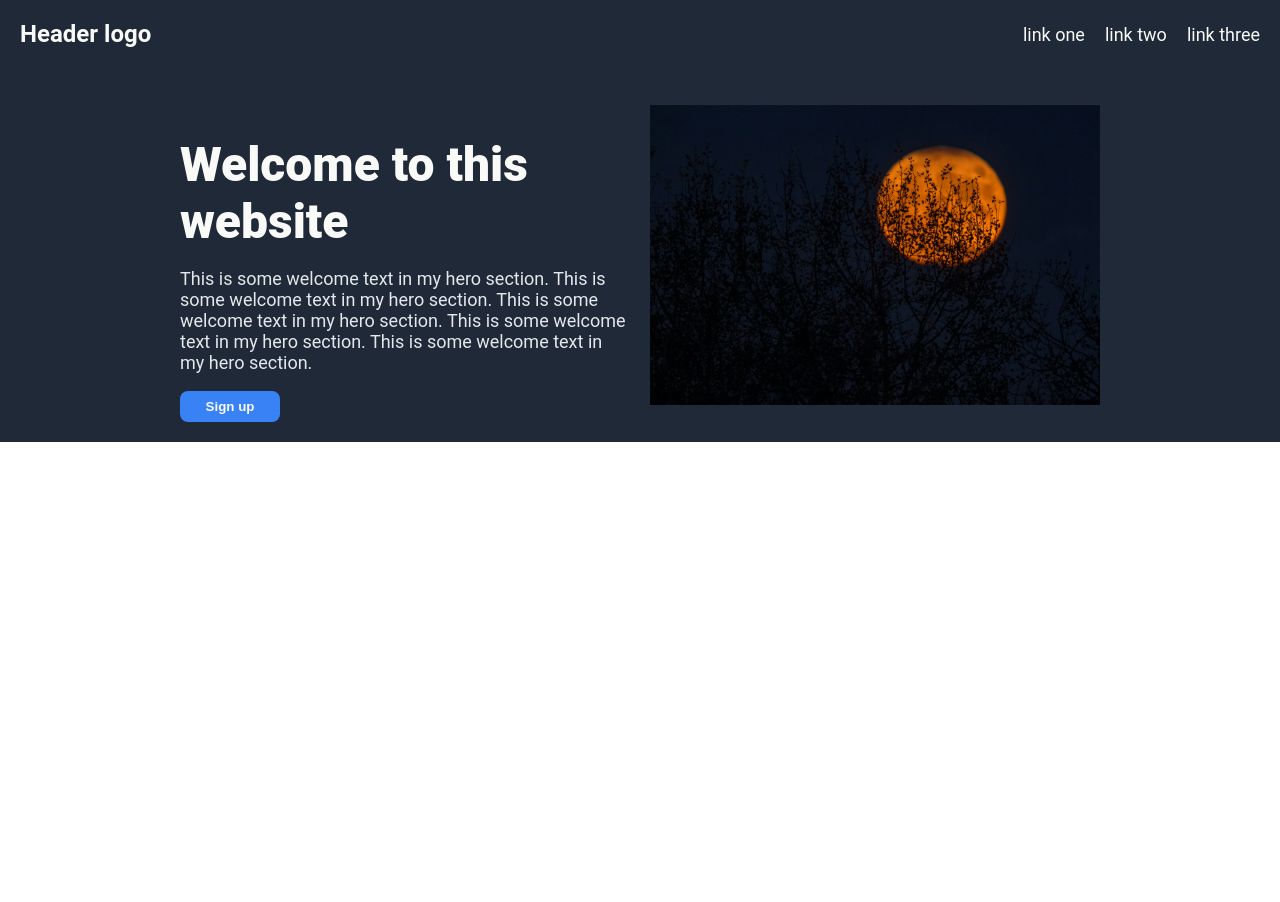
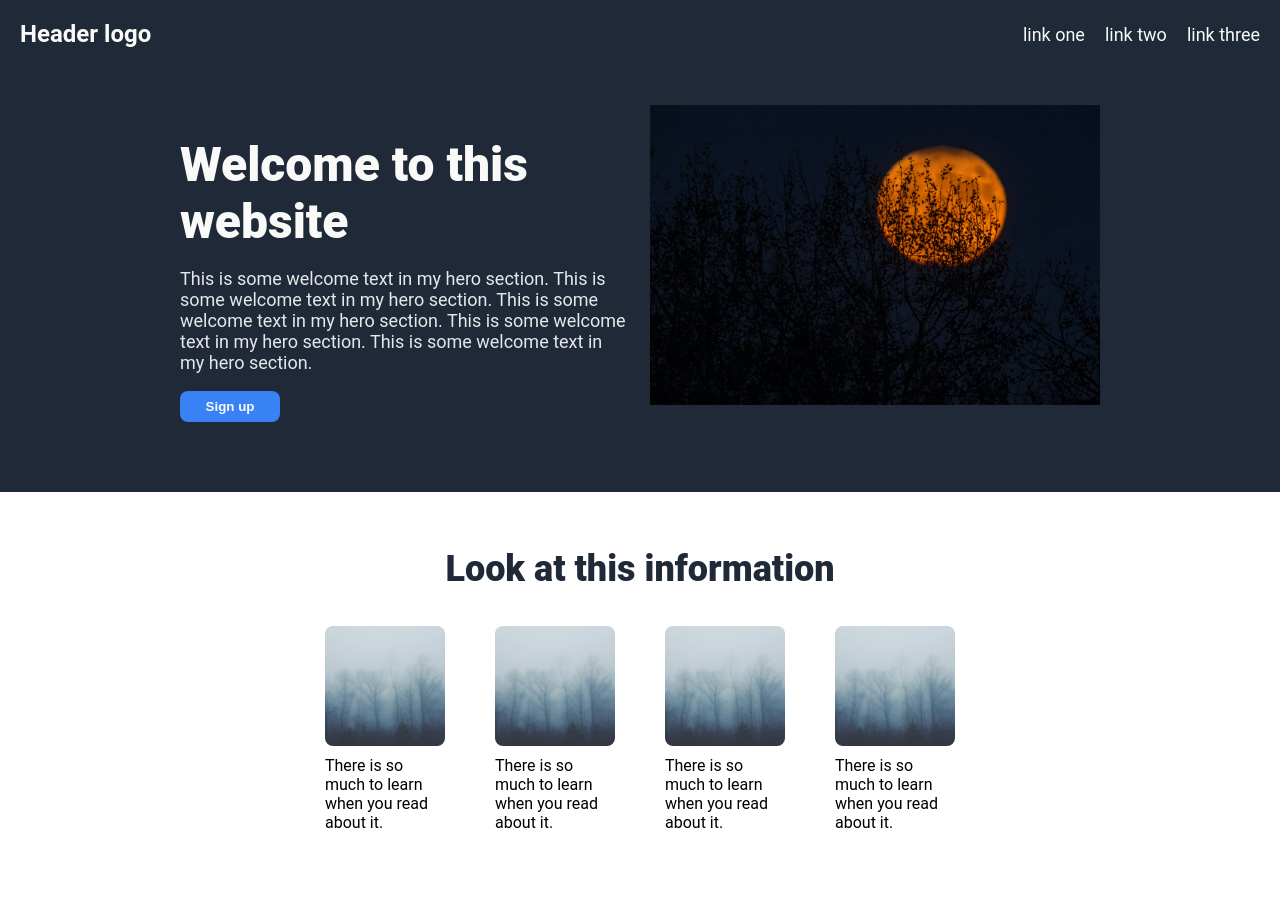
Before and after one commit to itisjeb/landing-page, a plain HTML site: page index.html in a window 1280 px wide. Before the commit the page ends 800 px from the top, so only its background shows below. Drawn offline with Linux system fonts and the light colour scheme.

Commit message:
Add information section
Added the information section to the landing page with the four info
'tiles'. Also added credit for the image into the readme!

```diff
--- a/index.html
+++ b/index.html
@@ -29,5 +29,26 @@
             </div>
         </div>
 
+        <div class="info">
+            <p class="info-title">Look at this information</p>
+            <div class="info-container">
+                <div class="info-box">
+                    <img src="info.jpg" class="info-img" alt="this is an information image">
+                    There is so much to learn when you read about it.
+                </div>
+                <div class="info-box">
+                    <img src="info.jpg" class="info-img" alt="this is an information image">
+                    There is so much to learn when you read about it.
+                </div>
+                <div class="info-box">
+                    <img src="info.jpg" class="info-img" alt="this is an information image">
+                    There is so much to learn when you read about it.
+                </div>
+                <div class="info-box">
+                    <img src="info.jpg" class="info-img" alt="this is an information image">
+                    There is so much to learn when you read about it.
+                </div>
+            </div>
+        </div>
     </body>
 </html>
--- a/style.css
+++ b/style.css
@@ -7,7 +7,7 @@ body {
 
 .hero {
     background-color: #1F2937;
-    padding: 20px;
+    padding: 20px 20px 70px 20px;
     display: flex;
     flex-direction: column;
 }
@@ -83,3 +83,34 @@ button:hover {
 .hero-img {
     width: 450px;
 }
+
+.info {
+    padding: 20px 20px 70px 20px;
+}
+
+.info-container {
+    display: flex;
+    justify-content: center;
+    gap: 50px;
+}
+
+.info-title {
+    font-size: 36px;
+    font-weight: 900;
+    color: #1f2937;
+    display: flex;
+    justify-content: center;
+}
+
+.info-box {
+    display: flex;
+    width: 120px;
+    flex-wrap: wrap;
+}
+
+.info-img {
+    width: 120px;
+    height: 120px;
+    border-radius: 8px;
+    margin-bottom: 10px;
+}
```
Also changed, not shown: info.jpg (added), 1 other file.
